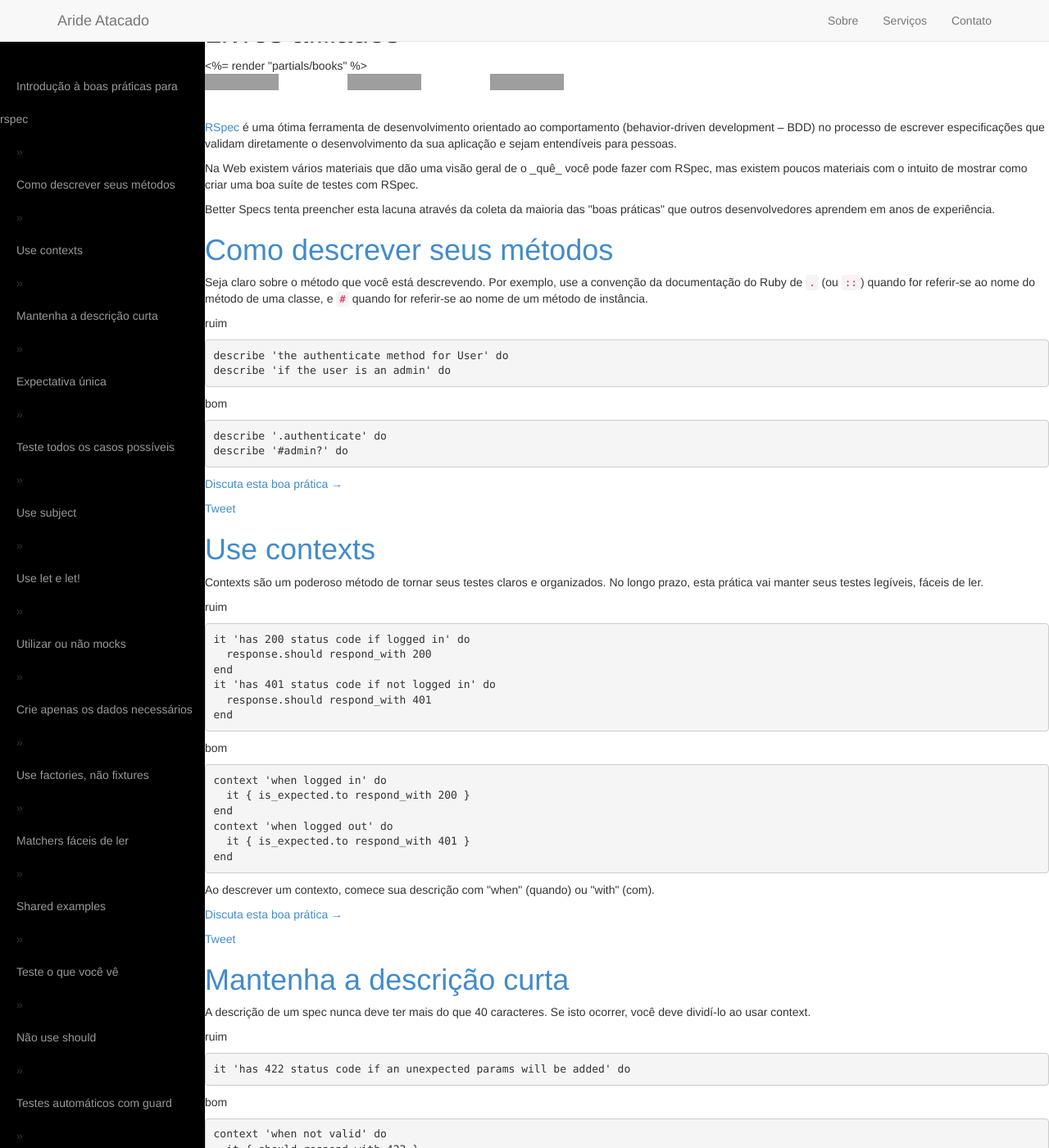
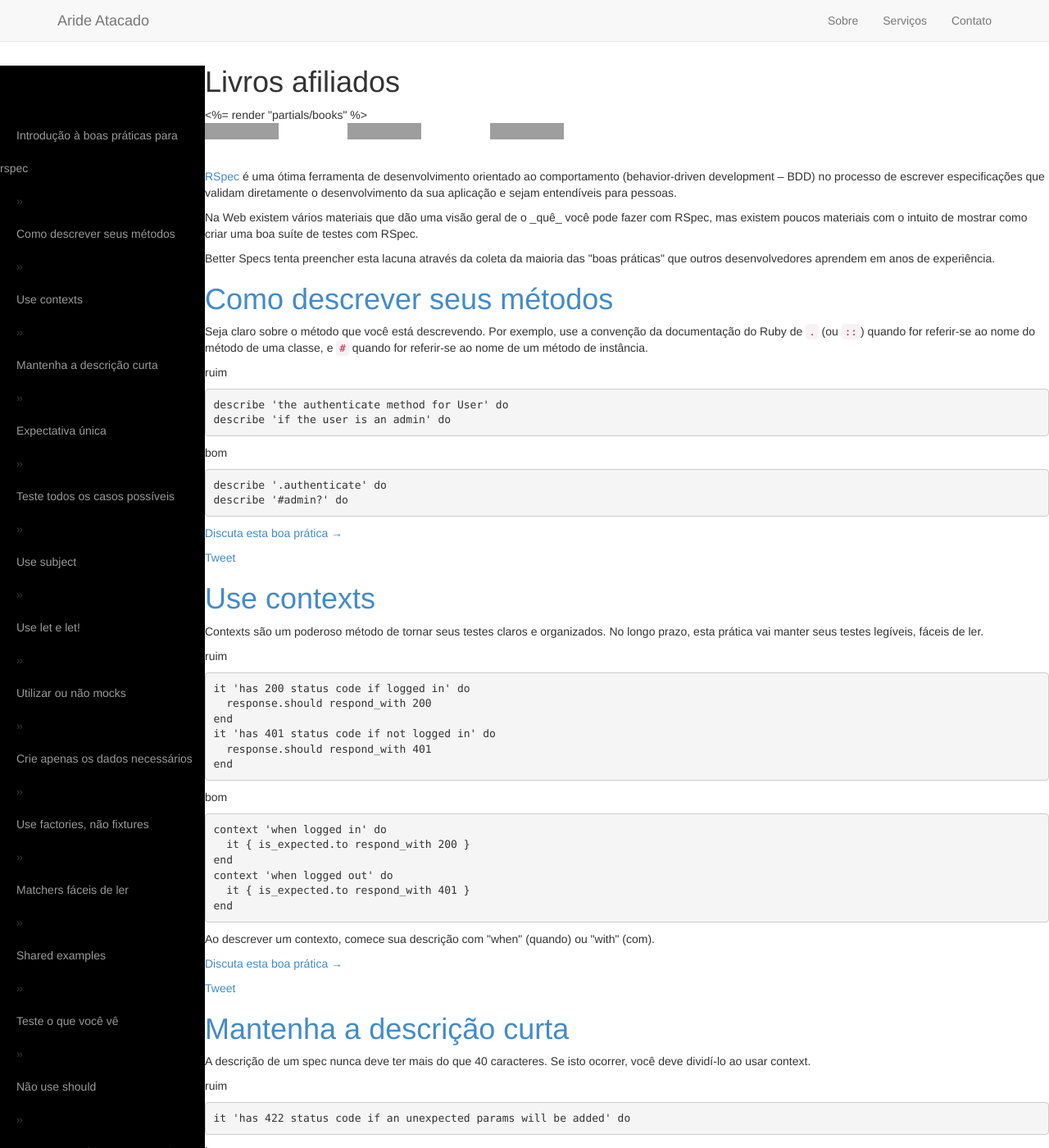
Before and after one commit to akz92/akz92.github.io, a Jekyll site: the page built from index.html, in a window 1280 px wide and 1400 px high. Shown: the whole window at 82% size. Built offline with Jekyll 4.4.1, drawn with Linux system fonts in a browser that asks for light colours; comment, search, counter and statistics services are not loaded; grey boxes are pictures that could not be loaded.

Commit message:
added padding to top

```diff
--- a/css/custom.css
+++ b/css/custom.css
@@ -1,40 +1,3 @@
-#vertical-navbar {
-  @media (min-width: 768px) {
-    .navbar-collapse {
-      height: auto;
-      border-top: 0;
-      box-shadow: none;
-      max-height: none;
-      padding-left:0;
-      padding-right:0;
-    }
-    .navbar-collapse.collapse {
-      display: block !important;
-      width: auto !important;
-      padding-bottom: 0;
-      overflow: visible !important;
-    }
-    .navbar-collapse.in {
-      overflow-x: visible;
-    }
-
-  .navbar
-  {
-  	max-width:300px;
-  	margin-right: 0;
-  	margin-left: 0;
-  }
-
-  .navbar-nav,
-  .navbar-nav > li,
-  .navbar-left,
-  .navbar-right,
-  .navbar-header
-  {float:none !important;}
-
-  .navbar-right .dropdown-menu {left:0;right:auto;}
-  .navbar-collapse .navbar-nav.navbar-right:last-child {
-      margin-right: 0;
-  }
-  }
+body {
+  padding-top: 60px;
 }
```
